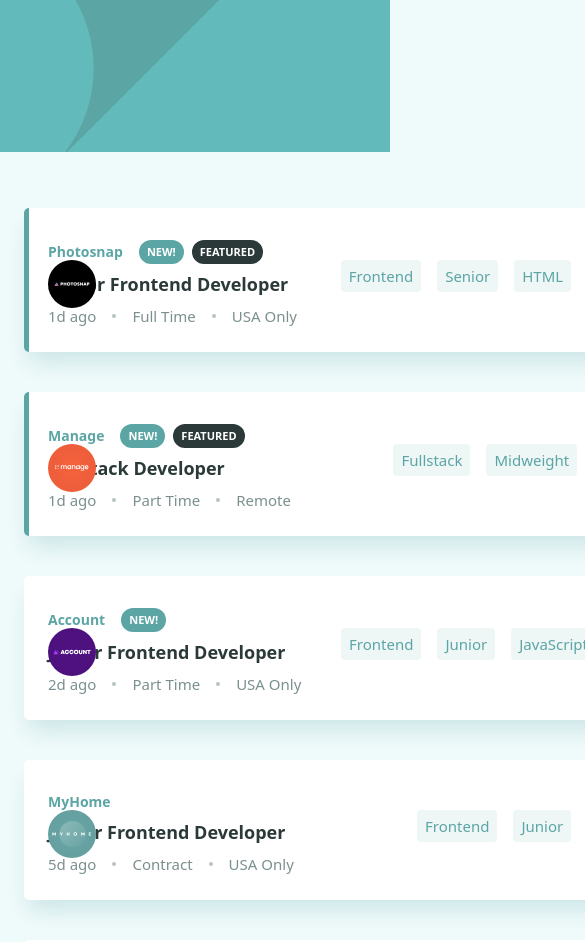
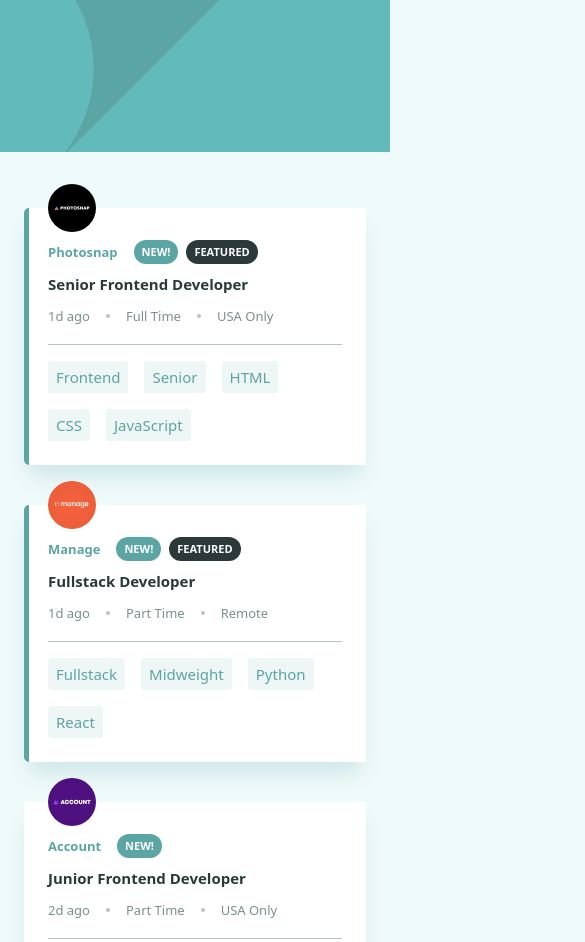
Before and after one commit to p1t1ch/fm-job-listings, a Gatsby site: page / in a window 390 px wide. Shown: the part 4-946 px from the top of the page, 585 px wide, since content can reach past the window. Built offline with nearby package versions, Linux system fonts and the light colour scheme; Gatsby itself is replaced by a stand-in of ours.

Commit message:
complete job list styles

```diff
--- a/src/components/JobCard/index.tsx
+++ b/src/components/JobCard/index.tsx
@@ -32,15 +32,17 @@
   ...props
 }: JobCardProps) {
   return (
-    <article
-      className={`relative flex items-center pt-8 pb-6 px-6 sm:pb-8 sm:px-10 bg-white shadow rounded-card overflow-hidden ${className}`}
-      {...props}
-    >
+    <article className={`relative shadow bg-white ${className}`} {...props}>
+      <img
+        src={logo}
+        alt={`${company} logo`}
+        className="absolute top-0 left-6 md:top-1/2 md:left-10 transform -translate-y-1/2 w-12 h-12 md:w-22 md:h-22"
+      />
+      <div className="relative overflow-hidden rounded-card flex flex-col md:flex-row md:items-center pt-8 pb-6 px-6 md:pb-8 md:pl-38 md:pr-10">
         {isFeatured && <div className="absolute top-0 bottom-0 left-0 w-featured bg-primary" />}
-      <img src={logo} alt={`${company} logo`} className="absolute sm:static w-12 h-12 sm:w-22 sm:h-22 mr-6" />
-      <div className="flex-grow mr-6">
+        <div className="flex-grow pb-4 md:pb-0 md:mr-10 border-b border-neutral-light md:border-none">
           <div className="flex items-center mb-2">
-          <div className="font-bold text-sm text-primary mr-4">{company}</div>
+            <div className="font-bold text-mobile md:text-sm text-primary mr-4">{company}</div>
             {(isNew || isFeatured) && (
               <div className="flex">
                 {isNew && <div className="badge bg-primary">New!</div>}
@@ -48,23 +50,24 @@
               </div>
             )}
           </div>
-        <h2 className="font-bold text-lg leading-6 mb-2">{position}</h2>
-        <ul className="flex items-center">
+          <h2 className="font-bold text-body md:text-lg leading-6 md:leading-6 mb-2">{position}</h2>
+          <ul className="flex items-center whitespace-nowrap">
             <li className="job-info">{postedAt}</li>
             <li className="job-info">{contract}</li>
             <li className="job-info">{location}</li>
           </ul>
         </div>
-      <ul className="flex justify-self-end">
+        <ul className="justify-self-end flex flex-wrap pt-4 md:pt-0 -mb-4">
           {[role, level, ...languages, ...tools].map(tag => (
             <li
               key={tag}
-            className="flex items-center h-8 px-2 rounded-tag bg-primary bg-opacity-10 hover:bg-opacity-100 text-primary hover:text-white transition-colors mr-4 mb-4"
+              className="flex items-center h-8 px-2 rounded-tag bg-primary bg-opacity-10 hover:bg-opacity-100 font-bold text-primary hover:text-white transition-colors mr-4 mb-4"
             >
               <button>{tag}</button>
             </li>
           ))}
         </ul>
+      </div>
     </article>
   )
 }
--- a/src/components/JobsList/index.tsx
+++ b/src/components/JobsList/index.tsx
@@ -6,7 +6,7 @@
 
 function JobsList({ children, className = '', ...props }: JobsListProps) {
   return (
-    <ul className={`grid gap-10 sm:gap-6 ${className}`} {...props}>
+    <ul className={`grid gap-10 md:gap-6 ${className}`} {...props}>
       {React.Children.map(children, child => (
         <li>{child}</li>
       ))}
--- a/src/pages/index.tsx
+++ b/src/pages/index.tsx
@@ -8,8 +8,8 @@
   return (
     <div className="min-h-screen">
       <Seo title="Frontend Mentor: Job listings with filtering" />
-      <div className="h-39 bg-primary bg-header-mobile sm:bg-header-desktop bg-no-repeat bg-cover" />
-      <div className="grid place-items-center px-6 pt-14 pb-9 sm:pt-19 sm:pb-30">
+      <div className="h-39 bg-primary bg-header-mobile md:bg-header-desktop bg-no-repeat bg-cover" />
+      <div className="grid place-items-center px-6 pt-14 pb-9 md:pt-19 md:pb-30">
         <main className="w-full max-w-container">
           <JobsList>
             {jobsData.map(({ id, ...job }) => (
--- a/src/styles/global.css
+++ b/src/styles/global.css
@@ -22,7 +22,7 @@
   }
 
   .job-info {
-    @apply flex items-center text-neutral-dark;
+    @apply flex items-center text-neutral-dark text-mobile md:text-body leading-6;
   }
 
   .job-info:not(:first-child)::before {
--- a/tailwind.config.js
+++ b/tailwind.config.js
@@ -22,6 +22,7 @@
       fontSize: {
         body: ['.9375rem', 1.6],
         badge: ['.6875rem', 1.28],
+        mobile: ['.8125rem', 1.15],
       },
       boxShadow: {
         DEFAULT: '0px 15px 20px -5px rgba(13, 113, 130, 0.15)',
@@ -44,6 +45,7 @@
       padding: {
         19: '4.75rem',
         30: '7.5rem',
+        38: '9.5rem',
       },
       backgroundImage: {
         'header-desktop': 'url(../images/bg-header-desktop.svg)',
```
Lines whose indentation alone changed are shown as unchanged.
